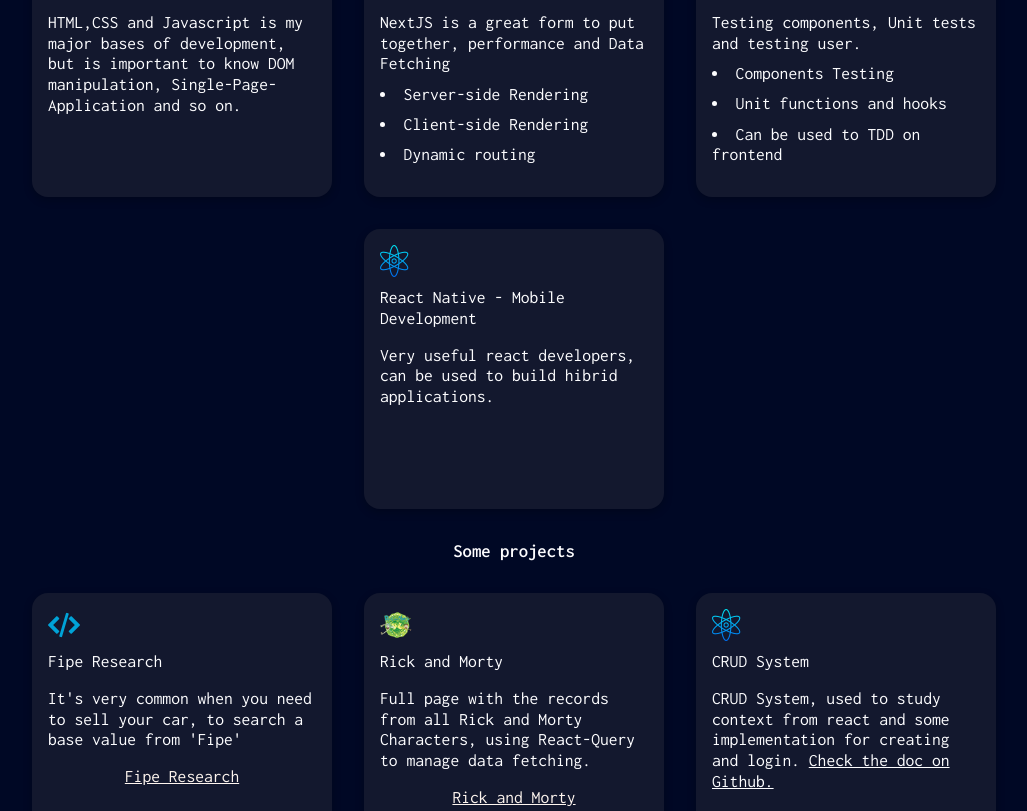
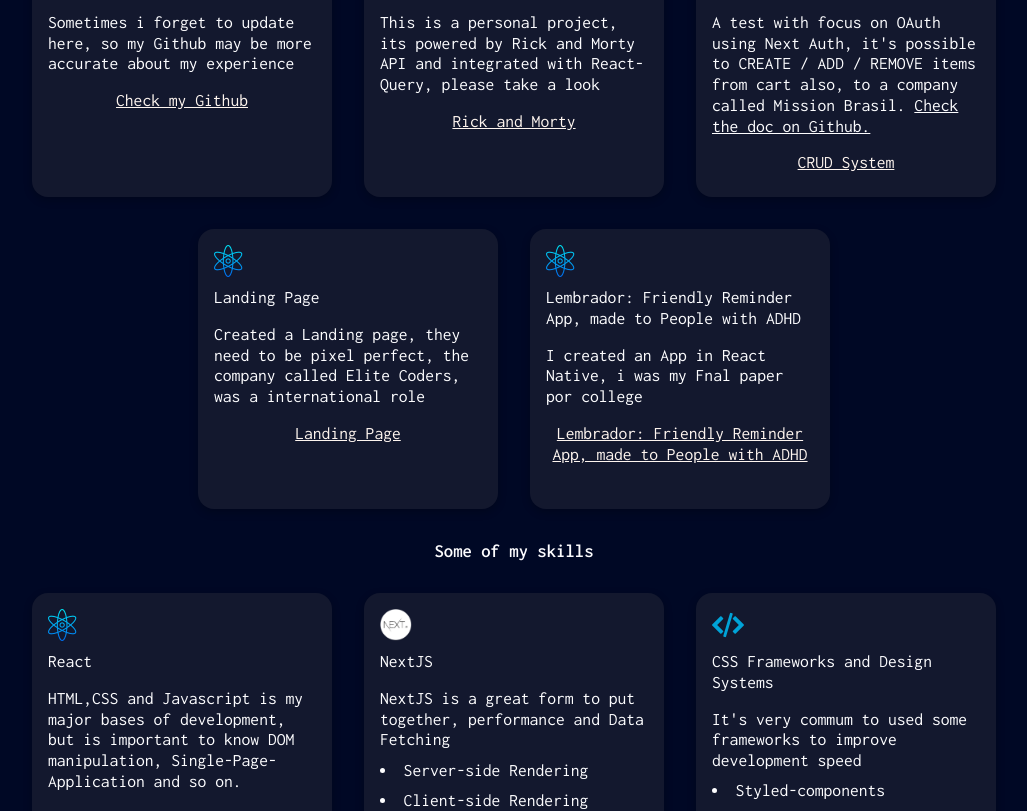
Before and after one commit to guim0/guim0-lp, a React (Vite) app: page / in a window 1280 px wide. Shown: the part 900-1711 px from the top of the page, without its empty margins (126-1153 px from the left). Built offline with nearby package versions, Linux system fonts and the light colour scheme.

Commit message:
:sparkles: : feat - add new cards, updating info about my experience

```diff
--- a/src/page/About/index.tsx
+++ b/src/page/About/index.tsx
@@ -15,10 +15,16 @@
       "<p>NextJS is a great form to put together, performance and Data Fetching</p>  <li>Server-side Rendering</li> <li>Client-side Rendering</li> <li>Dynamic routing</li> ",
   },
   {
-    name: "Testing",
-    logo: "/jest.png",
+    name: "CSS Frameworks and Design Systems",
+    logo: "/code.png",
     description:
-      "<p>Testing components, Unit tests and testing user. </p>  <li>Components Testing</li> <li>Unit functions and hooks</li> <li>Can be used to TDD on frontend</li> ",
+      "<p>It's very commum to used some frameworks to improve development speed</p>  <li>Styled-components</li> <li>TailwindCSS</li> <li>Material UI and more..</li> ",
+  },
+  {
+    name: "Testing: Jest And Cypress",
+    logo: "/testing.svg",
+    description:
+      "<p>Unit testng and E2E. </p>  <li>Components Testing</li> <li>Unit functions and hooks</li> <li>Also mimic user behavior.</li> ",
   },
   {
     name: "React Native - Mobile Development",
@@ -29,33 +35,33 @@
 ];
 const projects: ICard[] = [
   {
-    name: "Fipe Research",
-    logo: "/code.png",
+    name: "Check my Github",
+    logo: "/github-mark.svg",
     description:
-      "It's very common when you need to sell your car, to search a base value from 'Fipe' ",
-    url: "https://mobi-auto-woad.vercel.app/search",
+      "Sometimes i forget to update here, so my Github may be more accurate about my experience",
+    url: "https://github.com/guim0",
   },
   {
     name: "Rick and Morty",
     logo: "/rickandmorty.png",
     description:
-      "<p>Full page with the records from all Rick and Morty Characters, using React-Query to manage data fetching.</p>",
-    url: "https://rick-and-morty-react-query-iota.vercel.app/",
+      "<p>This is a personal project, its powered by Rick and Morty API and integrated with React-Query, please take a look</p>",
+    url: "https://rick-morty-encyclopedia.vercel.app/",
   },
   {
     name: "CRUD System",
     logo: "/atom.png",
     description:
-      "<p>CRUD System, used to study context from react and some implementation for creating and login. <a href='https://github.com/guim0/crud-user' target='_blank'>Check the doc on Github.</a></p>",
-    url: "https://crud-user-beta.vercel.app/",
+      "<p>A test with focus on OAuth using Next Auth, it's possible to CREATE / ADD / REMOVE items from cart also, to a company called Mission Brasil. <a href='https://github.com/guim0/mission-challenge?tab=readme-ov-file#mission-brasil-frontend-challenge' target='_blank'>Check the doc on Github.</a></p>",
+    url: "https://mission-challenge-guimo.vercel.app/",
   },
 
   {
     name: "Landing Page",
     logo: "/atom.png",
     description:
-      "<p>Created a Landing page for a company called Planejando Stands</p>",
-    url: "https://planejando-stands.com.br",
+      "<p>Created a Landing page, they need to be pixel perfect, the company called Elite Coders, was a international role</p>",
+    url: "https://elite-coders-test.vercel.app/",
   },
   {
     name: "Lembrador: Friendly Reminder App, made to People with ADHD",
@@ -71,16 +77,16 @@
       <h1>About works and projects</h1>
 
       <section>
+        <h3>Some projects</h3>
+        <div className={styles.services}>
+          {projects.map((items: ICard, idx: number) => (
+            <Card key={idx} {...items} />
+          ))}
+        </div>
         <h3>Some of my skills</h3>
         <div className={styles.services}>
-          {works.map((items: ICard) => (
-            <Card {...items} />
-          ))}
-        </div>
-        <h3>Some projects</h3>
-        <div className={styles.services}>
-          {projects.map((items: ICard) => (
-            <Card {...items} />
+          {works.map((items: ICard, idx: number) => (
+            <Card key={idx} {...items} />
           ))}
         </div>
       </section>
```
Also changed, not shown: public/github-mark.svg (added), public/testing.svg (added).
